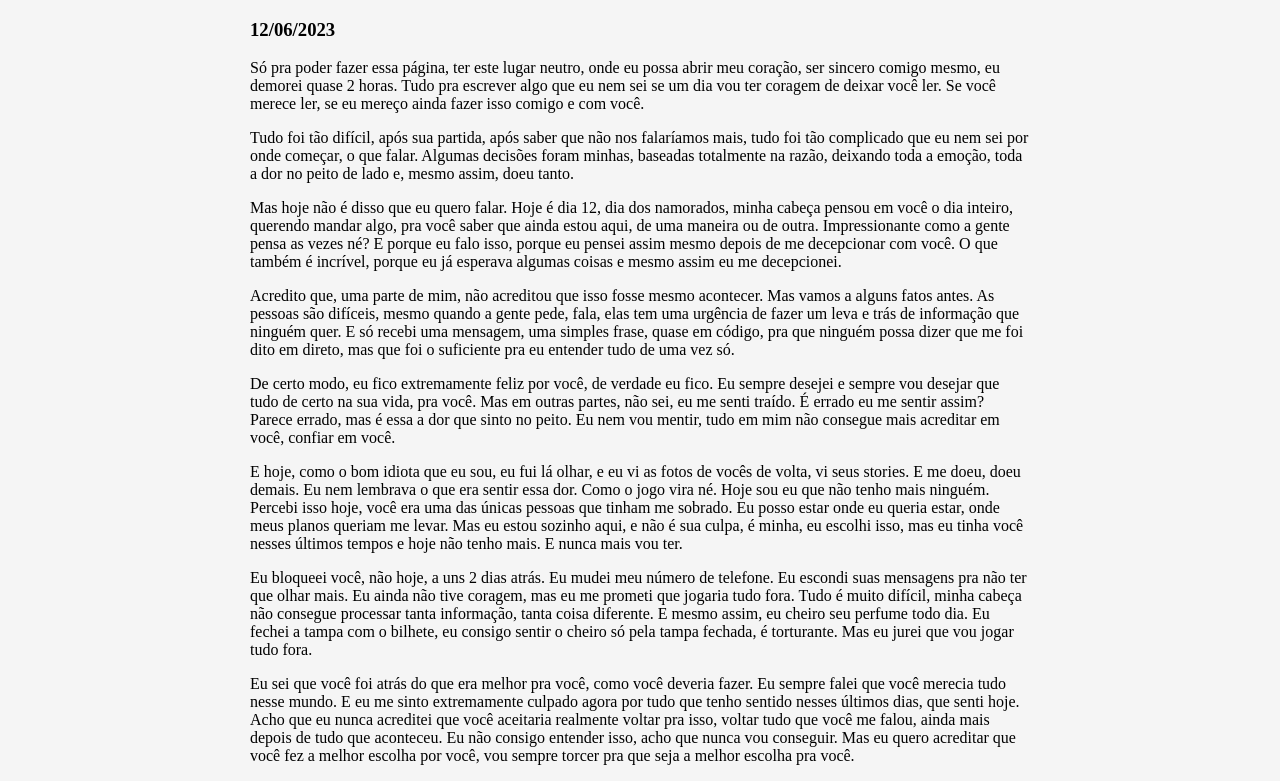
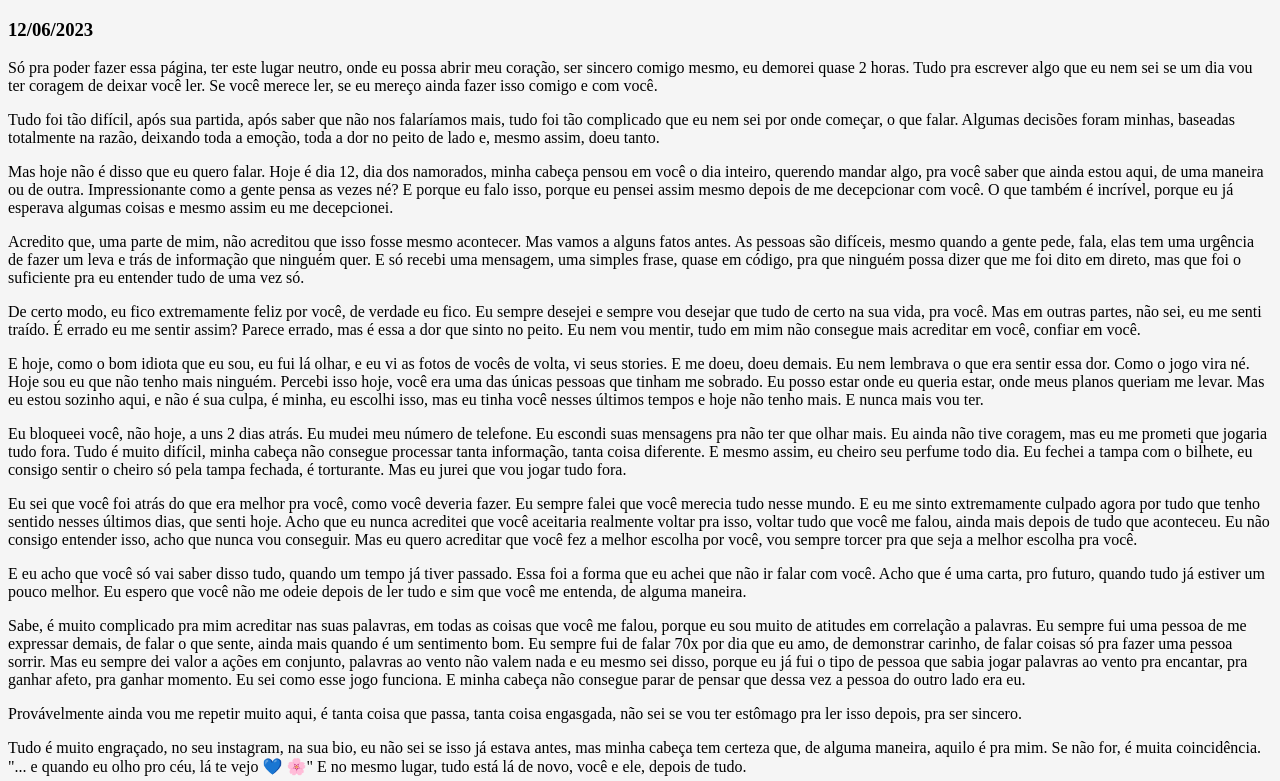
Before and after one commit to night-itsky/our-night-sky, a plain HTML site: page index.html in a window 1280 px wide. Shown: the top 781 px of the page. Drawn offline with Linux system fonts and the light colour scheme.

Commit message:
Change body margin

```diff
--- a/style.css
+++ b/style.css
@@ -1,4 +1,3 @@
 body {
     background-color: whitesmoke;
-    margin: 0 250px;
 }
```
